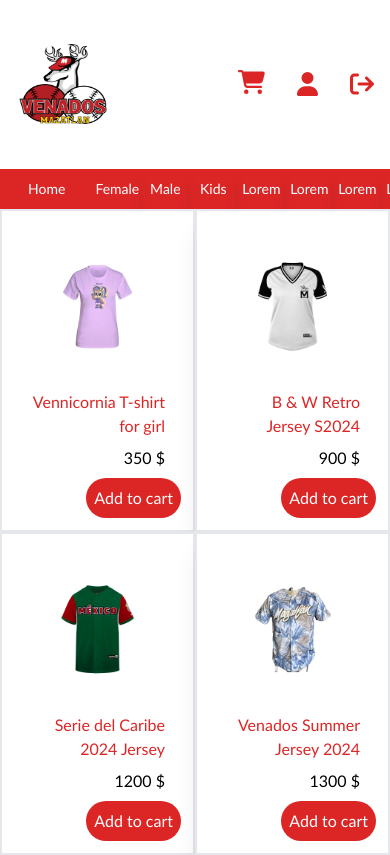
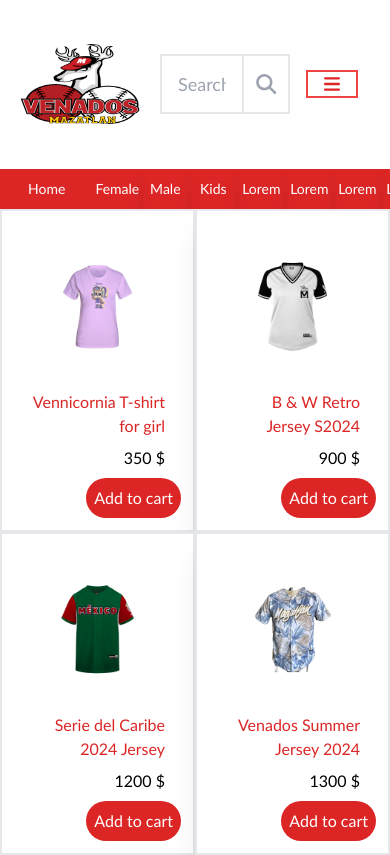
Before and after one commit to Kris1980k/shopping-cart, a React (Vite) app: page / in a window 390 px wide. Shown: the top 855 px of the page. Built offline with nearby package versions, Linux system fonts and the light colour scheme.

Commit message:
hamburger menu fixed

```diff
--- a/src/Components/SearchComponent.jsx
+++ b/src/Components/SearchComponent.jsx
@@ -1,6 +1,6 @@
 import React,{useEffect} from 'react'
 import { FontAwesomeIcon } from "@fortawesome/react-fontawesome";
-import {faCartShopping,faUser,faSignOut,faMagnifyingGlass} from '@fortawesome/free-solid-svg-icons'
+import {faCartShopping,faUser,faSignOut,faMagnifyingGlass,faBars} from '@fortawesome/free-solid-svg-icons'
 import {Outlet, Link} from 'react-router-dom'
 function SearchComponent({searchProductsByQuery,searchItem}) {
     let slideIndex = 1;
@@ -43,9 +43,9 @@
                 </div>
             </div>
             <img src="src\img\banner-venados.png" className='xl:block lg:block md:inline-block hidden border-red-600 prevent-select-img w-72 h-24 mx-10' alt="Venados logo" />
-            <img src="src\img\venados-logo.png" className='xl:hidden lg:hidden md:hidden sm:hidden block border-red-600 prevent-select-img w-32 h-20 mx-4' alt="Venados logo mobile" />
+            <img src="src\img\venados-logo.png" className='xl:hidden lg:hidden md:hidden sm:hidden  border-red-600 prevent-select-img w-32 h-20 mx-4' alt="Venados logo mobile" />
                 <div className='w-1/3'>
-                <div className='border-2 xl:flex lg:flex md:flex sm:flex hidden items-center '>
+                <div className='border-2 xl:flex lg:flex md:flex sm:flex flex items-center '>
                     <input
                     type="text"
                     placeholder='Search your products'
@@ -60,11 +60,14 @@
                     </div>
                 </div>
                 </div>
-                <Link to="/cart">
-                    <FontAwesomeIcon icon={faCartShopping} className='text-red-600 h-6 px-4 hover:scale-125 transition-transform' />
-                </Link>
-                <FontAwesomeIcon icon={faUser} className='text-red-600 h-6 px-4 hover:scale-125 transition-transform' />
-                <FontAwesomeIcon icon={faSignOut} className='text-red-600 h-6 px-4 hover:scale-125 transition-transform' />
+                <div className='xl:w-72 lg:w-72 md:w-72 sm:w-72 m-4  border-2 border-red-500 xl:overflow-auto lg:overflow-auto md:overflow-auto sm:overflow-auto xl:block lg:block md:block sm:block xl:px-4 lg:px-4 md:px-4 sm:px-4  flex flex-col items-center '>
+                    <FontAwesomeIcon icon={faBars} className="text-red-600 h-6 px-4 w-4 hover:scale-125 transition-transform xl:hidden lg:hidden md:hidden sm:hidden block"/>
+                    <Link to="/cart">
+                        <FontAwesomeIcon icon={faCartShopping} className='text-red-600 h-6 px-4  hover:scale-125 transition-transform xl:block lg:block md:block sm:block hidden' />
+                    </Link>
+                    <FontAwesomeIcon icon={faUser} className=' text-red-600 h-6 px-4 hover:scale-125 transition-transform xl:block lg:block md:block sm:block hidden' />
+                    <FontAwesomeIcon icon={faSignOut} className='text-red-600 h-6 px-4 hover:scale-125 transition-transform xl:block lg:block md:block sm:block hidden'/>
+                </div>
             </div>
             <nav className='bg-red-600 text-white h-10 items-center flex w-full xl:overflow-auto lg:overflow-auto md:overflow-auto sm:overflow-auto overflow-scroll '>
                 <div className='inline-block  h-full px-4 '>
```
